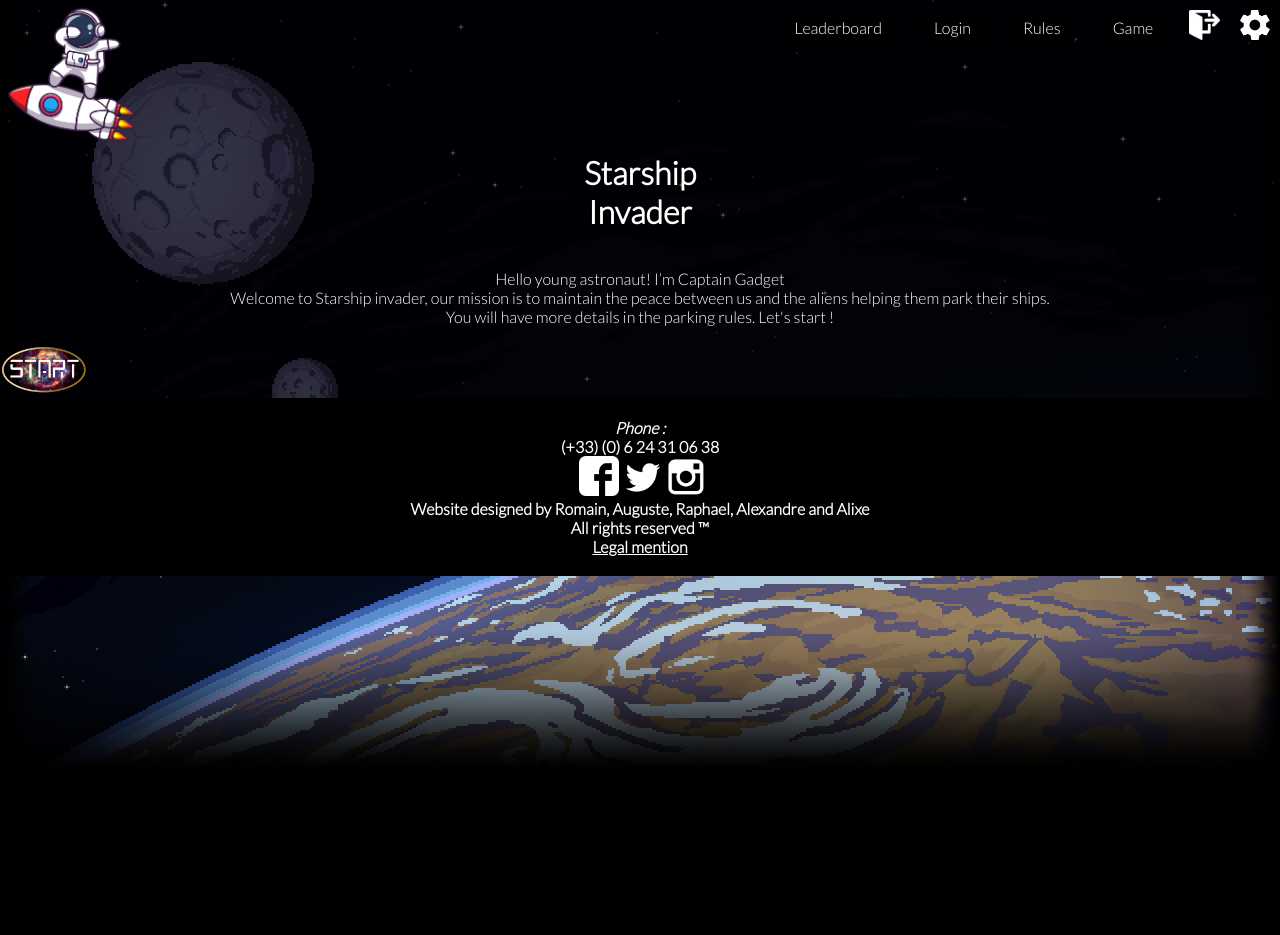
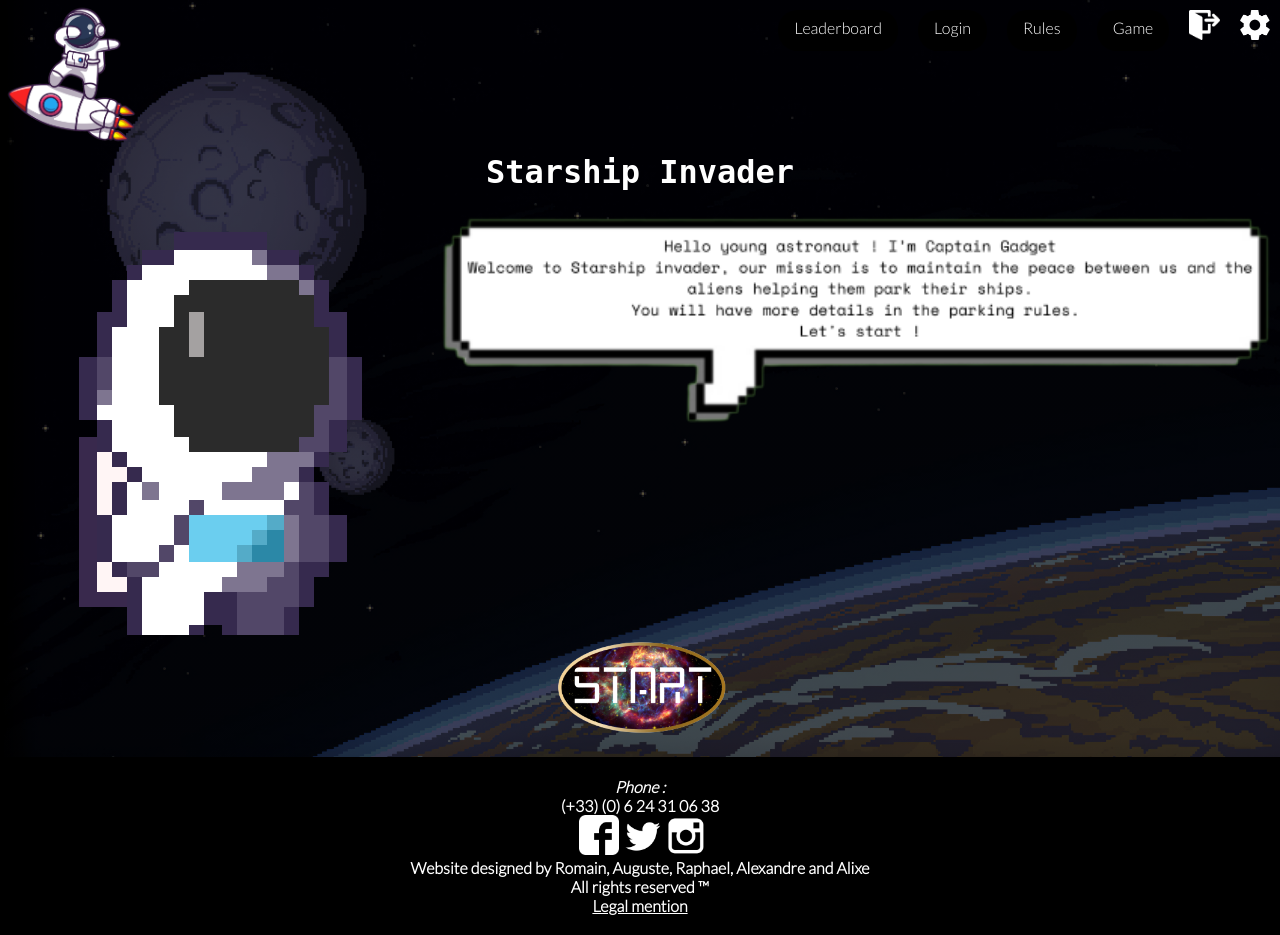
Before and after one commit to Romain-Pietri/Projet_Fin_Cir1, a PHP site: page /start.php in a window 1280 px wide. Before the commit the page ends 758 px from the top, so only its background shows below. Run offline with PHP 8.4, Linux system fonts and the light colour scheme.

Commit message:
page start jouli

```diff
--- a/space1.css
+++ b/space1.css
@@ -12,6 +12,7 @@ body{
 
 /*----------titles----------*/
 h1{
+  font-family: 'OCR A Std', 'monospace';
   font-weight: bold;
   color: white;
   text-align: center;
@@ -111,7 +112,7 @@ nav li a:hover{
 .regles{
   font-weight: bold;
   color: white;
-  background-image:url(images/test.png);
+  background-image:url("images/test.png");
   background-repeat: no-repeat;
   margin-left: 30%;
   margin-right: 30%;
@@ -127,19 +128,30 @@ nav li a:hover{
 
 /*----------Start----------*/
 #start{
-  height: 50px;
-  margin-right: auto;
-  margin-left: auto;
+  height: 100px;
+  display: block;
+  margin: 0px auto;
 }
-/*----------Start----------*/
 
 
-/*----------Debut----------*/
+#bulle{
+  height: 220px;
+  text-align: center;
+  float: right;
+  margin: 0px;
+}
+
+
+#gadget{
+  margin-left: 60px;
+
+}
+
 .debut{
   color: white;
   text-align: center;
 }
-/*----------Debut----------*/
+/*----------Start----------*/
 
 
 /*----------Table score----------*/
--- a/start.php
+++ b/start.php
@@ -4,17 +4,22 @@
     require "header.php";
 ?>
 
-<h1>Starship<br>Invader</h1>
+<h1>Starship Invader</h1>
+<br>
 
-<p class="debut"><br><br>Hello young astronaut! I’m Captain Gadget <br> Welcome to Starship invader, our mission is to maintain the peace between us and the aliens helping them park their ships. <br>You will have more details in the parking rules. Let's start !<br><br><p>
+<img id="bulle" src="images/bulle.png">
+<img id="gadget" src="images/gadget1.gif">
 
 <?php
     if(isset($_SESSION["login"])){
-        echo'<a href="jeu.php"><img id="start" src="images/start.png"></a>';
+        echo "<a href='jeu.php'><img id=start' src='images/start.png'></a>";
     }
     else{
-        echo'<a href="connexion.php"><img id="start" src="images/start.png"></a>';
+        echo "<a href='connexion.php'><img id='start' src='images/start.png'></a>";
     }
 ?>
 
+
+<br>
+
 <?php require 'footer.php'; ?>
```
Also changed, not shown: space2.css (+19 -7 lines), space3.css (+19 -7 lines), images/bulle.png (added), images/gadget1.gif (added).
